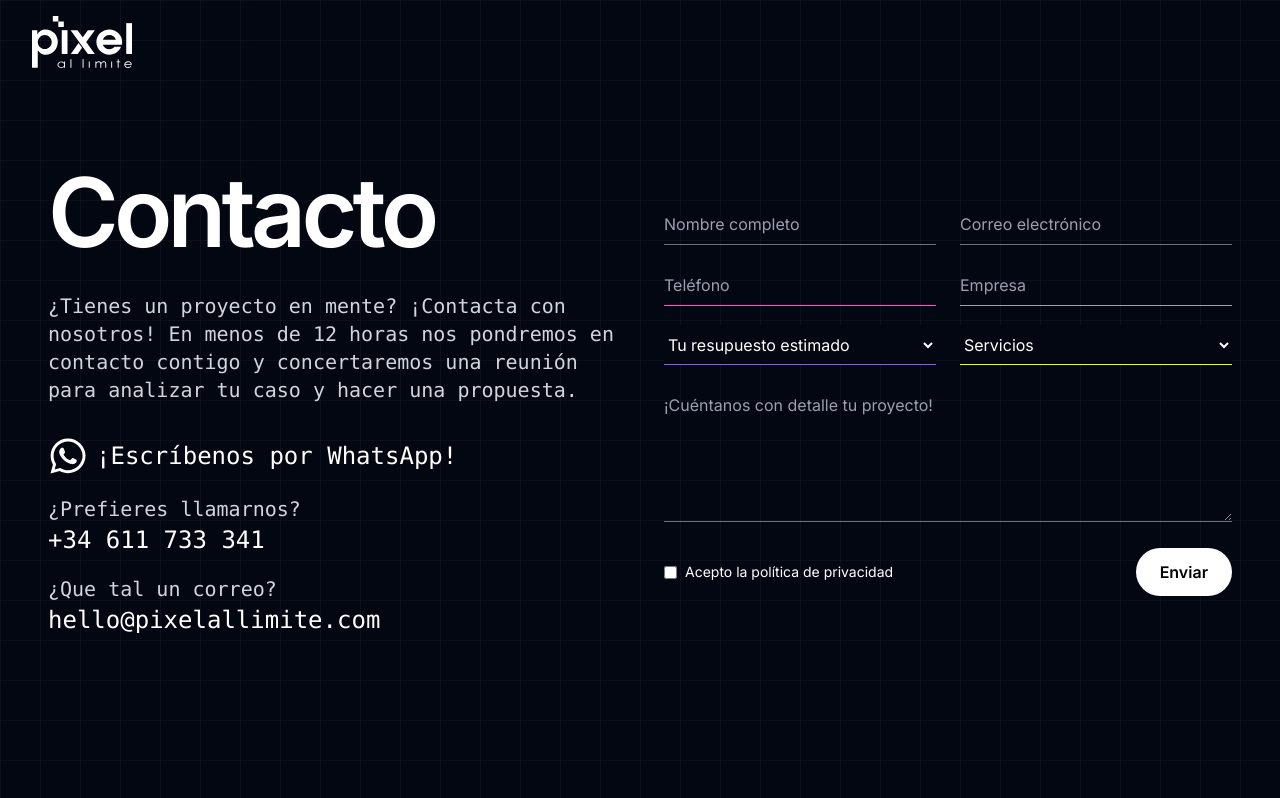
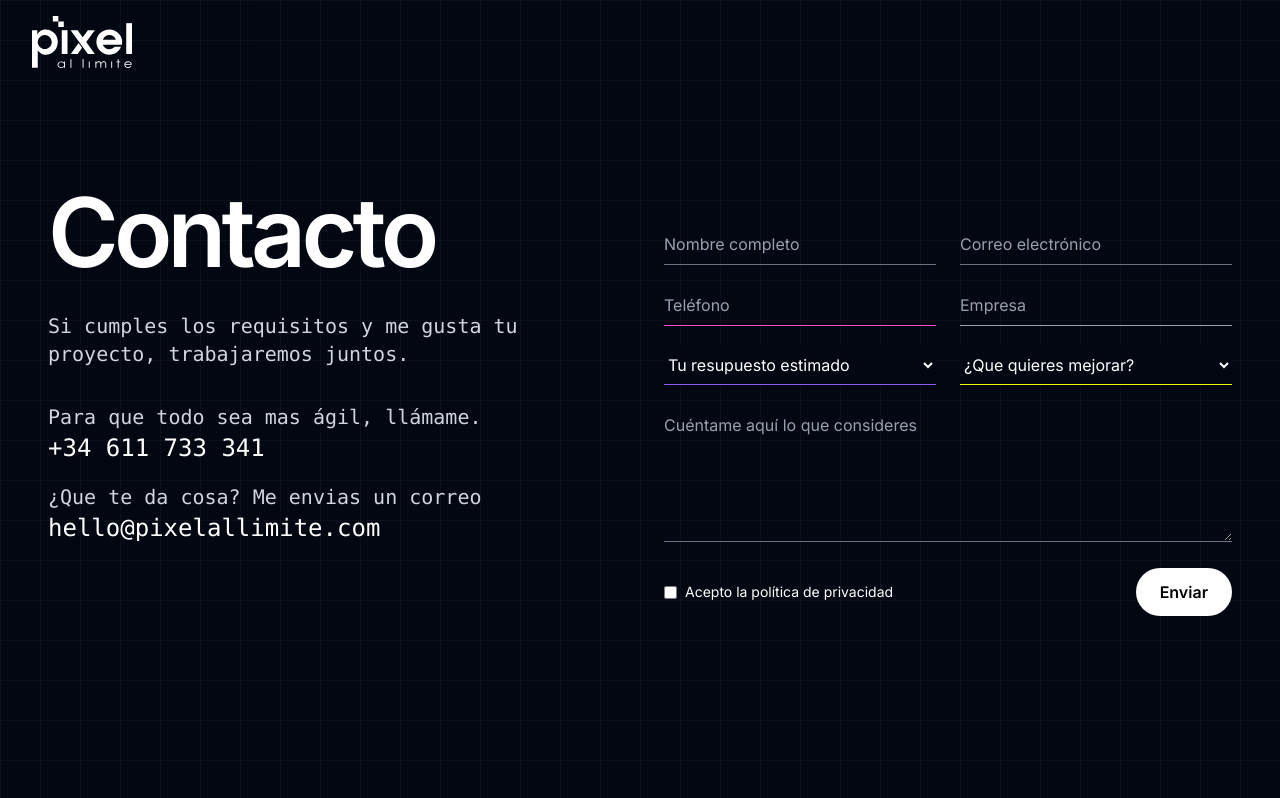
Before and after one commit to Maria-Lipiz/pixel-al-limite, a Next.js app: page /contacto in a window 1280 px wide. Shown: the top 798 px of the page. Built offline with nearby package versions, Linux system fonts and the light colour scheme.

Commit message:
Cambios footer

```diff
--- a/app/components/Footer.tsx
+++ b/app/components/Footer.tsx
@@ -13,14 +13,16 @@ const Footer = () => {
 
         {/* Logo y redes */}
         <div className="space-y-4 justify-center items-center text-center sm:text-start">
+          {/*
           <img
             src="/logo.svg"
             alt="Pixel al Límite, agencia de marketing digital y diseño web"
             className="h-12 sm:h-14 lg:h-16 w-auto"
           />
-          <h3 className="text-base sm:text-lg lg:text-xl font-semibold mt-4" aria-hidden="true">¡Escríbenos!</h3>
+          */}
           {/*<h3 className="text-base sm:text-lg lg:text-xl font-semibold mt-4" aria-hidden="true">¡Síguenos!</h3>*/}
           <div className="flex gap-4 mt-2 justify-center">
+            {/*
           <a href="https://wa.me/34611733341" target="_blank" rel="noopener noreferrer" aria-label="Escribir WhatsApp a Pixel al Límite" title="Twitter">
               <IconBrandWhatsapp className="w-5 h-5 sm:w-7 sm:h-7 lg:w-9 lg:h-9 text-white opacity-80 hover:opacity-100 transition-transform hover:scale-125" />
             </a>
@@ -30,6 +32,7 @@ const Footer = () => {
             <a href="tel:+34611733341" target="_blank" rel="noopener noreferrer" aria-label="llamar a Pixel al Límite" title="Twitter">
               <Phone className="w-5 h-5 sm:w-7 sm:h-7 lg:w-9 lg:h-9 text-white opacity-80 hover:opacity-100 transition-transform hover:scale-125" />
             </a>
+            */}
 
           </div>
         </div>
--- a/app/contacto/page.tsx
+++ b/app/contacto/page.tsx
@@ -56,26 +56,17 @@ export default function ContactPage() {
       </h1>
 
       <p className="text-gray-300 font-mono text-sm md:text-base lg:text-lg xl:text-xl 2xl:text-2xl font-normal">
-        ¿Tienes un proyecto en mente? ¡Contacta con nosotros! En menos de 12 horas nos pondremos en contacto contigo y concertaremos una reunión para analizar tu caso y hacer una propuesta.
+        Si cumples los requisitos y me gusta tu proyecto, trabajaremos juntos.
       </p>
 
       <div className="space-y-4 text-white font-mono text-xl sm:text-2xl flex flex-col justify-center">
-      <a
-        href="https://wa.me/34611733341"
-        target="_blank"
-        rel="noopener noreferrer"
-        className="inline-flex items-center gap-2 text-white font-mono hover:text-[#00F0B5] transition-colors"
-      >
-        <FaWhatsapp className="w-10 h-10" />
-        ¡Escríbenos por WhatsApp!
-      </a>
         <div>
-          <span className="text-gray-300 text-lg sm:text-xl">¿Prefieres llamarnos?</span><br />
+          <span className="text-gray-300 text-lg sm:text-xl">Para que todo sea mas ágil, llámame.</span><br />
           <a href="tel:+34611733341" className="hover:text-[var(--color-lemon)] transition-colors text-xl sm:text-2xl">+34 611 733 341</a>
 
         </div>
         <div>
-          <span className="text-gray-300 text-lg sm:text-xl">¿Que tal un correo?</span><br />
+          <span className="text-gray-300 text-lg sm:text-xl">¿Que te da cosa? Me envias un correo</span><br />
           <a href="mailto:hello@pixelallimite.com" className="hover:text-[var(--color-magenta)] transition-colors text-xl sm:text-2xl">hello@pixelallimite.com</a>
         </div>
       </div>
@@ -136,11 +127,10 @@ export default function ContactPage() {
         className="w-full py-2 border-b border-gray-500 text-white placeholder-gray-400 bg-[#030712] focus:outline-none focus:border-b-white valid:border-b-[#8B5CF6] transition-all duration-200"
       >
         <option value="">Tu resupuesto estimado</option>
-        <option value="menos_1000">Menos de 1.000 €</option>
-        <option value="1000_3000">1.000 € - 3.000 €</option>
-        <option value="3000_6000">3.000 € - 6.000 €</option>
-        <option value="6000_10000">6.000 € - 10.000 €</option>
-        <option value="10000_mas">Más de 10.000 €</option>
+        <option value="menos_1000">Menos de 8.000 € -No puedo ayudarte-</option>
+        <option value="1000_3000">Entre 8.000 y 10.000</option>
+        <option value="3000_6000">Entre 10.000 y 20.000</option>
+        <option value="6000_10000">Mas de 20.000€</option>
       </select>
     </div>
     <div>
@@ -148,7 +138,7 @@ export default function ContactPage() {
         name="user_service"
         className="w-full py-2 border-b border-gray-500 text-white placeholder-gray-400 bg-[#030712] focus:outline-none focus:border-b-white valid:border-b-[#EEFF00] transition-all duration-200"
       >
-        <option value="">Servicios</option>
+        <option value="">¿Que quieres mejorar?</option>
         <option value="diseno_web">Diseño y desarrollo web</option>
         <option value="seo">Posicionamiento SEO</option>
         <option value="sem">Publicidad en Google y Meta (SEM)</option>
@@ -164,7 +154,7 @@ export default function ContactPage() {
     <label className="sr-only">Mensaje*</label>
     <textarea
       name="message"
-      placeholder="¡Cuéntanos con detalle tu proyecto!"
+      placeholder="Cuéntame aquí lo que consideres"
       required
       rows={5}
       className="w-full py-2 border-b border-gray-500 text-white placeholder-gray-400 focus:outline-none focus:border-b-white valid:border-b-white transition-all duration-200"
```
